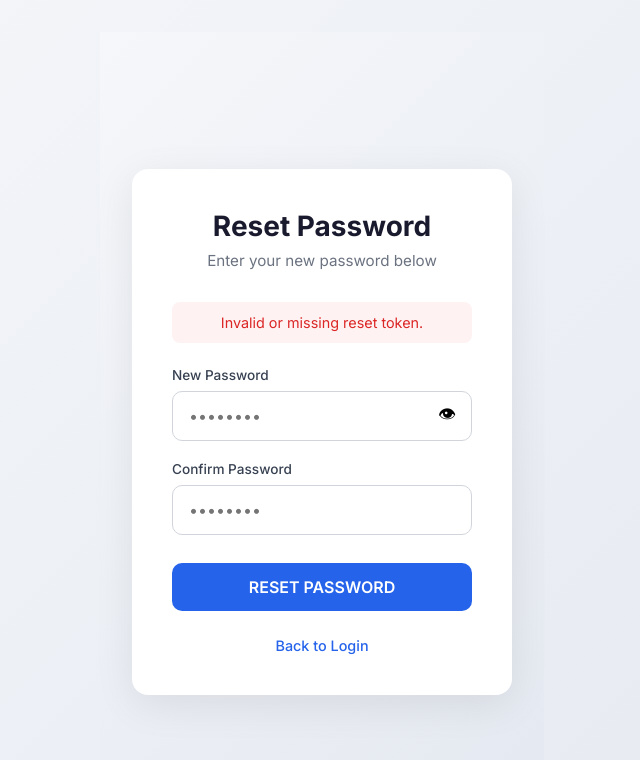
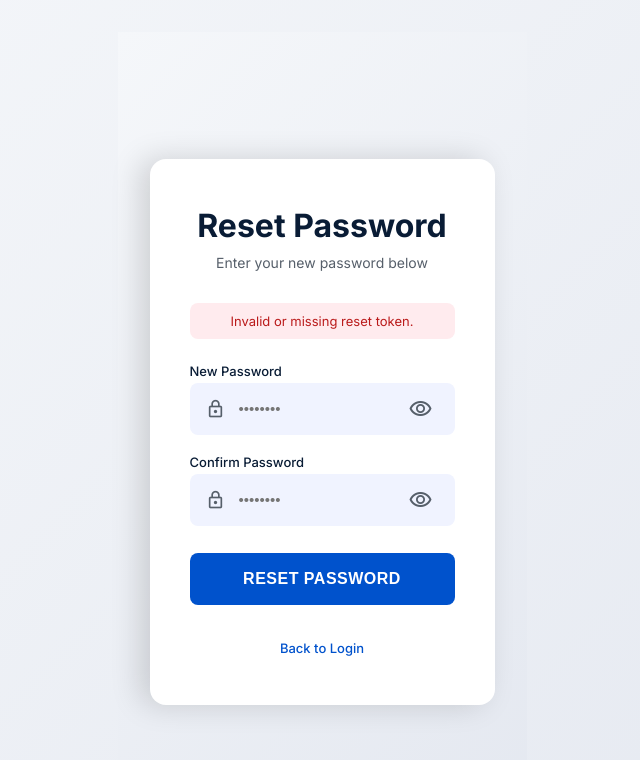
Before and after one commit to touka-chan/spes-attendance-app, a Next.js app in the folder frontend/: page /reset-password in a window 1280 px wide. Shown: the top 760 px of the page, without its empty margins (318-958 px from the left). Built offline with nearby package versions, Linux system fonts and the light colour scheme.

Commit message:
Trigger Render deploy for reset-password endpoint

```diff
--- a/frontend/src/app/reset-password/ResetPasswordContent.jsx
+++ b/frontend/src/app/reset-password/ResetPasswordContent.jsx
@@ -15,6 +15,7 @@ export default function ResetPasswordContent() {
   const [success, setSuccess] = useState(false);
   const [loading, setLoading] = useState(false);
   const [showPassword, setShowPassword] = useState(false);
+  const [showConfirm, setShowConfirm] = useState(false);
 
   useEffect(() => {
     if (!token) {
@@ -63,6 +64,7 @@ export default function ResetPasswordContent() {
             <div className={styles.inputGroup}>
               <label>New Password</label>
               <div className={styles.inputWrapper}>
+                <span className="material-symbols-outlined">lock</span>
                 <input
                   type={showPassword ? 'text' : 'password'}
                   value={password}
@@ -73,10 +75,12 @@ export default function ResetPasswordContent() {
                 />
                 <button
                   type="button"
-                  className={styles.toggleBtn}
+                  className={styles.visibilityBtn}
                   onClick={() => setShowPassword(!showPassword)}
                 >
-                  {showPassword ? '🙈' : '👁'}
+                  <span className="material-symbols-outlined">
+                    {showPassword ? "visibility_off" : "visibility"}
+                  </span>
                 </button>
               </div>
             </div>
@@ -84,14 +88,24 @@ export default function ResetPasswordContent() {
             <div className={styles.inputGroup}>
               <label>Confirm Password</label>
               <div className={styles.inputWrapper}>
+                <span className="material-symbols-outlined">lock</span>
                 <input
-                  type={showPassword ? 'text' : 'password'}
+                  type={showConfirm ? 'text' : 'password'}
                   value={confirmPassword}
                   onChange={(e) => setConfirmPassword(e.target.value)}
                   placeholder="••••••••"
                   required
                   disabled={loading}
                 />
+                <button
+                  type="button"
+                  className={styles.visibilityBtn}
+                  onClick={() => setShowConfirm(!showConfirm)}
+                >
+                  <span className="material-symbols-outlined">
+                    {showConfirm ? "visibility_off" : "visibility"}
+                  </span>
+                </button>
               </div>
             </div>
 
--- a/frontend/src/app/reset-password/reset-password.module.css
+++ b/frontend/src/app/reset-password/reset-password.module.css
@@ -10,10 +10,10 @@
 .card {
   width: 100%;
   max-width: 420px;
-  background: white;
-  border-radius: 16px;
-  padding: 2.5rem;
-  box-shadow: 0 10px 40px rgba(0, 0, 0, 0.08);
+  background: var(--surface);
+  border-radius: 1rem;
+  padding: 3rem 2.5rem;
+  box-shadow: -10px 0 30px rgba(0,0,0,0.15);
 }
 
 .header {
@@ -22,34 +22,35 @@
 }
 
 .header h1 {
-  font-size: 1.75rem;
+  font-size: 32px;
   font-weight: 700;
-  color: #1a1a2e;
-  margin: 0 0 0.5rem;
+  color: var(--on-surface);
+  margin: 0 0 8px 0;
+  line-height: 1.2;
 }
 
 .header p {
-  color: #6b7280;
+  color: var(--secondary);
+  font-size: 14px;
   margin: 0;
-  font-size: 0.95rem;
 }
 
 .error {
-  background: #fef2f2;
-  color: #dc2626;
-  padding: 0.75rem 1rem;
+  background: #ffebee;
+  color: var(--error);
+  font-size: 13px;
+  padding: 10px 14px;
   border-radius: 8px;
-  font-size: 0.9rem;
   margin-bottom: 1.5rem;
   text-align: center;
 }
 
 .success {
-  background: #f0fdf4;
-  color: #16a34a;
-  padding: 0.75rem 1rem;
+  background: #e8f5e9;
+  color: #2e7d32;
+  font-size: 13px;
+  padding: 10px 14px;
   border-radius: 8px;
-  font-size: 0.9rem;
   margin-bottom: 1.5rem;
   text-align: center;
 }
@@ -57,19 +58,19 @@
 .form {
   display: flex;
   flex-direction: column;
-  gap: 1.25rem;
+  gap: 1.2rem;
 }
 
 .inputGroup {
   display: flex;
   flex-direction: column;
-  gap: 0.5rem;
 }
 
 .inputGroup label {
-  font-size: 0.85rem;
+  font-size: 13px;
   font-weight: 500;
-  color: #374151;
+  color: var(--on-surface);
+  margin-bottom: 4px;
 }
 
 .inputWrapper {
@@ -78,55 +79,71 @@
   align-items: center;
 }
 
+.inputWrapper > span:first-child {
+  position: absolute;
+  left: 16px;
+  color: var(--secondary);
+  font-size: 20px;
+}
+
 .inputWrapper input {
   width: 100%;
-  padding: 0.875rem 1rem;
-  padding-right: 3rem;
-  border: 1px solid #d1d5db;
-  border-radius: 10px;
-  font-size: 1rem;
-  font-family: inherit;
+  height: 52px;
+  padding-left: 48px;
+  padding-right: 16px;
+  background-color: var(--background);
+  border: 1px solid transparent;
+  border-radius: 0.5rem;
+  font-size: 15px;
+  color: var(--on-surface);
   transition: border-color 0.2s, box-shadow 0.2s;
   box-sizing: border-box;
 }
 
 .inputWrapper input:focus {
   outline: none;
-  border-color: #3b82f6;
-  box-shadow: 0 0 0 3px rgba(59, 130, 246, 0.15);
+  border-color: var(--primary);
+  box-shadow: 0 0 0 2px rgba(0, 82, 204, 0.2);
+  background-color: var(--surface);
 }
 
 .inputWrapper input:disabled {
-  background: #f9fafb;
+  background-color: var(--background);
   cursor: not-allowed;
 }
 
-.toggleBtn {
+.visibilityBtn {
   position: absolute;
-  right: 0.75rem;
+  right: 16px;
   background: none;
   border: none;
-  font-size: 1.1rem;
   cursor: pointer;
-  padding: 0.25rem;
+  color: var(--secondary);
+  display: flex;
+  align-items: center;
+}
+
+.visibilityBtn:hover {
+  color: var(--on-surface);
 }
 
 .submitBtn {
+  width: 100%;
+  height: 52px;
+  background-color: var(--primary);
+  color: var(--on-primary);
+  border: none;
+  border-radius: 0.5rem;
+  font-size: 16px;
+  font-weight: 600;
+  letter-spacing: 0.5px;
+  cursor: pointer;
   margin-top: 0.5rem;
-  padding: 0.875rem 1.5rem;
-  background: #2563eb;
-  color: white;
-  border: none;
-  border-radius: 10px;
-  font-size: 1rem;
-  font-weight: 600;
-  font-family: inherit;
-  cursor: pointer;
-  transition: background 0.2s, transform 0.1s;
+  transition: background-color 0.2s, transform 0.1s;
 }
 
 .submitBtn:hover:not(:disabled) {
-  background: #1d4ed8;
+  background-color: var(--primary-hover);
 }
 
 .submitBtn:active:not(:disabled) {
@@ -134,19 +151,19 @@
 }
 
 .submitBtn:disabled {
-  background: #93c5fd;
+  background-color: #90caf9;
   cursor: not-allowed;
 }
 
 .footer {
-  margin-top: 1.5rem;
+  margin-top: 2rem;
   text-align: center;
 }
 
 .footer a {
-  color: #2563eb;
+  color: var(--primary);
   text-decoration: none;
-  font-size: 0.9rem;
+  font-size: 13px;
   font-weight: 500;
 }
 
```
